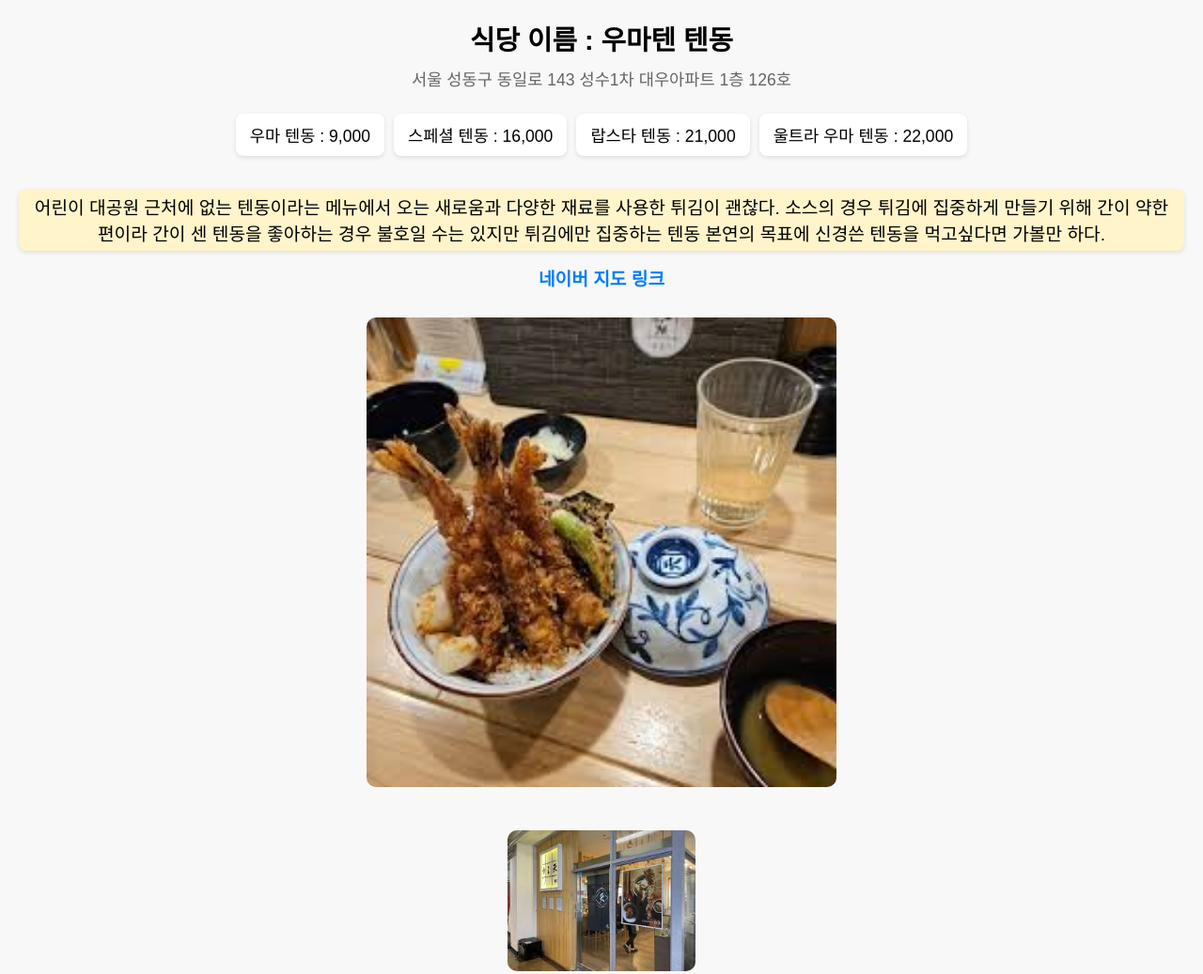
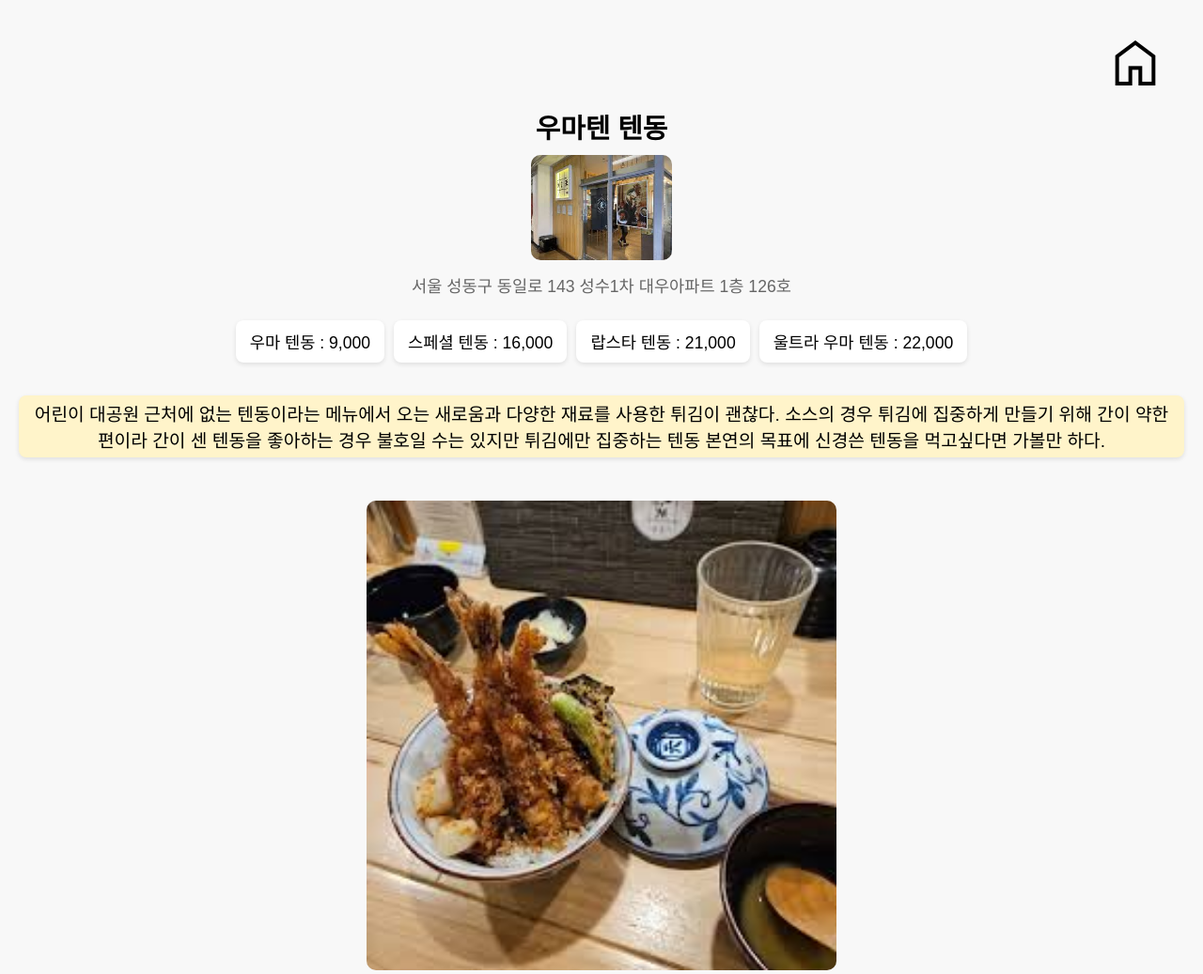
Before and after one commit to Kyunghyun1121/team-git, a plain HTML site: page pages/food2/food2.html in a window 1280 px wide. Shown: the top 1037 px of the page at 94% size. Drawn offline with nearby package versions, Linux system fonts and the light colour scheme.

Commit message:
홈 버튼 및 통일성

```diff
--- a/pages/food2/food2.html
+++ b/pages/food2/food2.html
@@ -5,12 +5,30 @@
     <meta name="viewport" content="width=device-width, initial-scale=1.0" />
     <title>Document</title>
     <link rel="stylesheet" href="../style.css" />
+    <link
+      rel="stylesheet"
+      href="https://fonts.googleapis.com/css2?family=Material+Symbols+Outlined:opsz,wght,FILL,GRAD@48,400,0,0&icon_names=home"
+    />
   </head>
   <body>
-    <div class="rest-name">식당 이름 : 우마텐 텐동</div>
+    <header>
+      <span
+        class="material-symbols-outlined"
+        id="home"
+        onclick="location.href='/'"
+      >
+        home
+      </span>
+    </header>
+
+    <div class="rest-name">우마텐 텐동</div>
+    <div class="rest-pic">
+      <img src="./food2_store.jfif" class="menu-pic" />
+    </div>
     <div class="rest-address">
       서울 성동구 동일로 143 성수1차 대우아파트 1층 126호
     </div>
+
     <div>
       <ul class="menu-name">
         <li>우마 텐동 : 9,000</li>
@@ -26,15 +44,15 @@
       집중하는 텐동 본연의 목표에 신경쓴 텐동을 먹고싶다면 가볼만 하다.
     </div>
     <br />
+
+    <br /><br />
+    <img src="./food2_picture.jfif" class="rest-pic" />
+
+    <br /><br />
     <a
       href="https://map.naver.com/p/entry/place/1040714903?c=15.00,0,0,0,dh"
       class="naver-map"
       >네이버 지도 링크</a
     >
-    <br /><br />
-    <img src="./food2_picture.jfif" class="rest-pic" />
-    <br /><br />
-    <img src="./food2_store.jfif" class="menu-pic" />
-    <br /><br />
   </body>
 </html>
```
